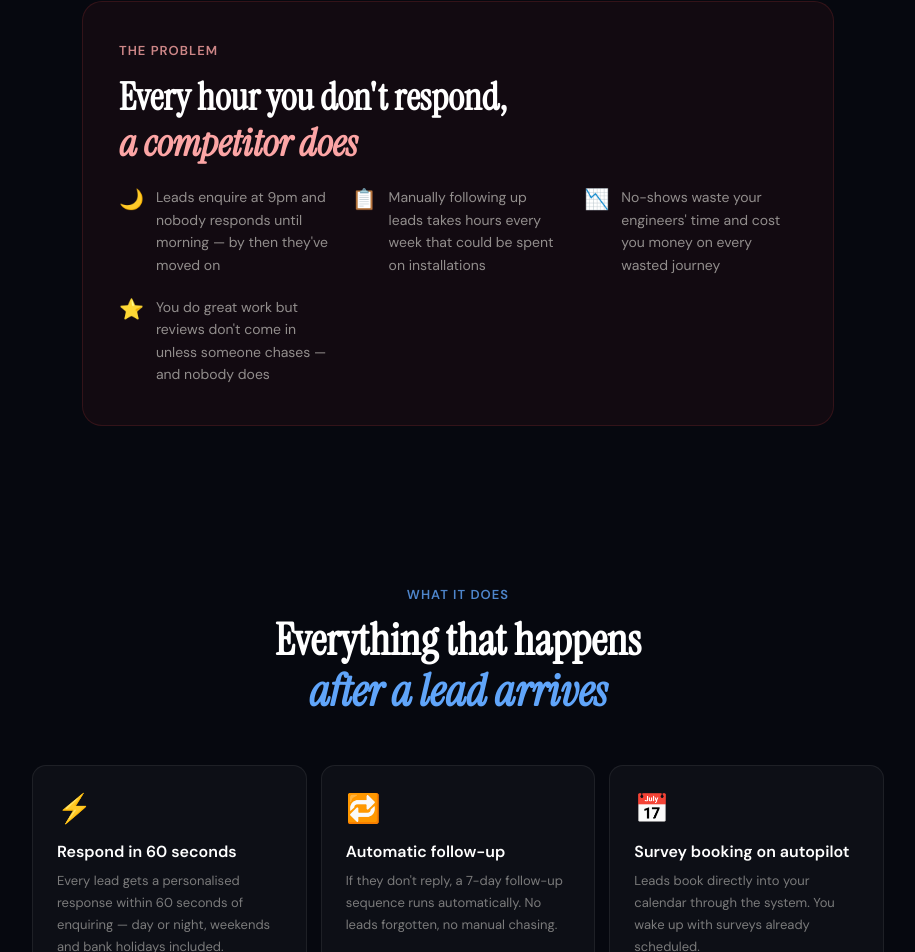
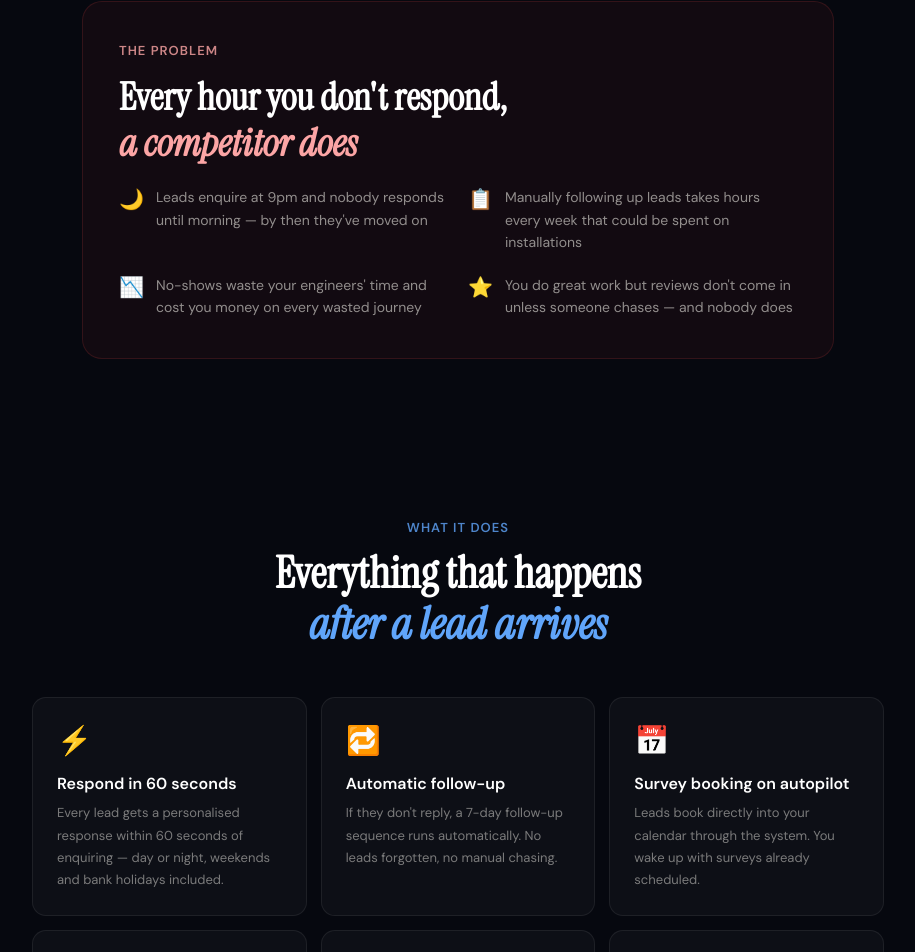
Before and after one commit to owen-ship-it/chargeflow-landing, a React (Vite) app: page / in a window 1280 px wide. Shown: the part 1237-2189 px from the top of the page, without its empty margins (182-1097 px from the left). Built offline with nearby package versions, Linux system fonts and the light colour scheme.

Commit message:
Update App.jsx

```diff
--- a/src/App.jsx
+++ b/src/App.jsx
@@ -161,7 +161,7 @@ export default function App() {
             Every hour you don't respond,<br />
             <span style={{ fontStyle: "italic", color: "#fca5a5" }}>a competitor does</span>
           </h2>
-          <div style={{ display: "grid", gridTemplateColumns: "repeat(auto-fit,minmax(200px,1fr))", gap: 20 }}>
+          <div style={{ display: "grid", gridTemplateColumns: "repeat(2,minmax(0,1fr))", gap: 20 }}>
             {[
               { icon: "🌙", text: "Leads enquire at 9pm and nobody responds until morning — by then they've moved on" },
               { icon: "📋", text: "Manually following up leads takes hours every week that could be spent on installations" },
```
